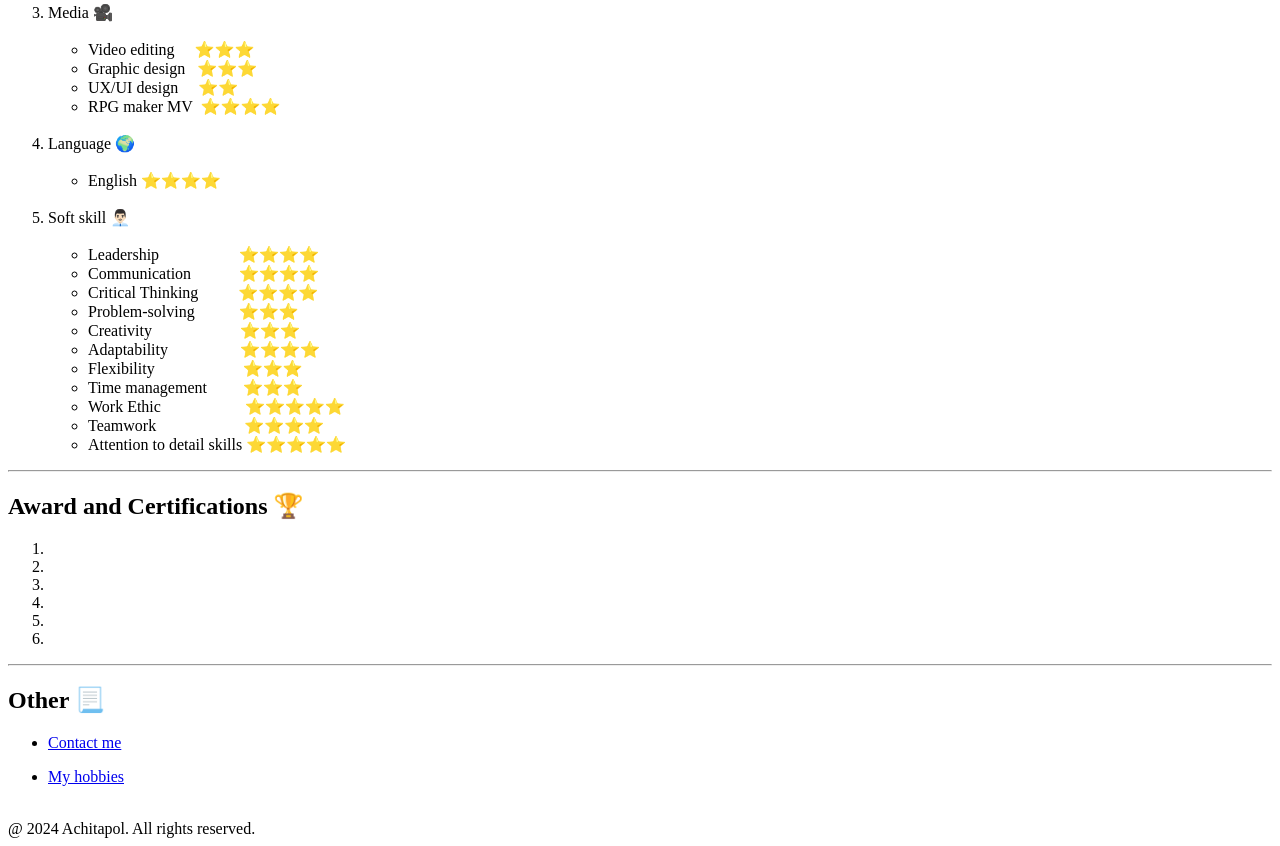
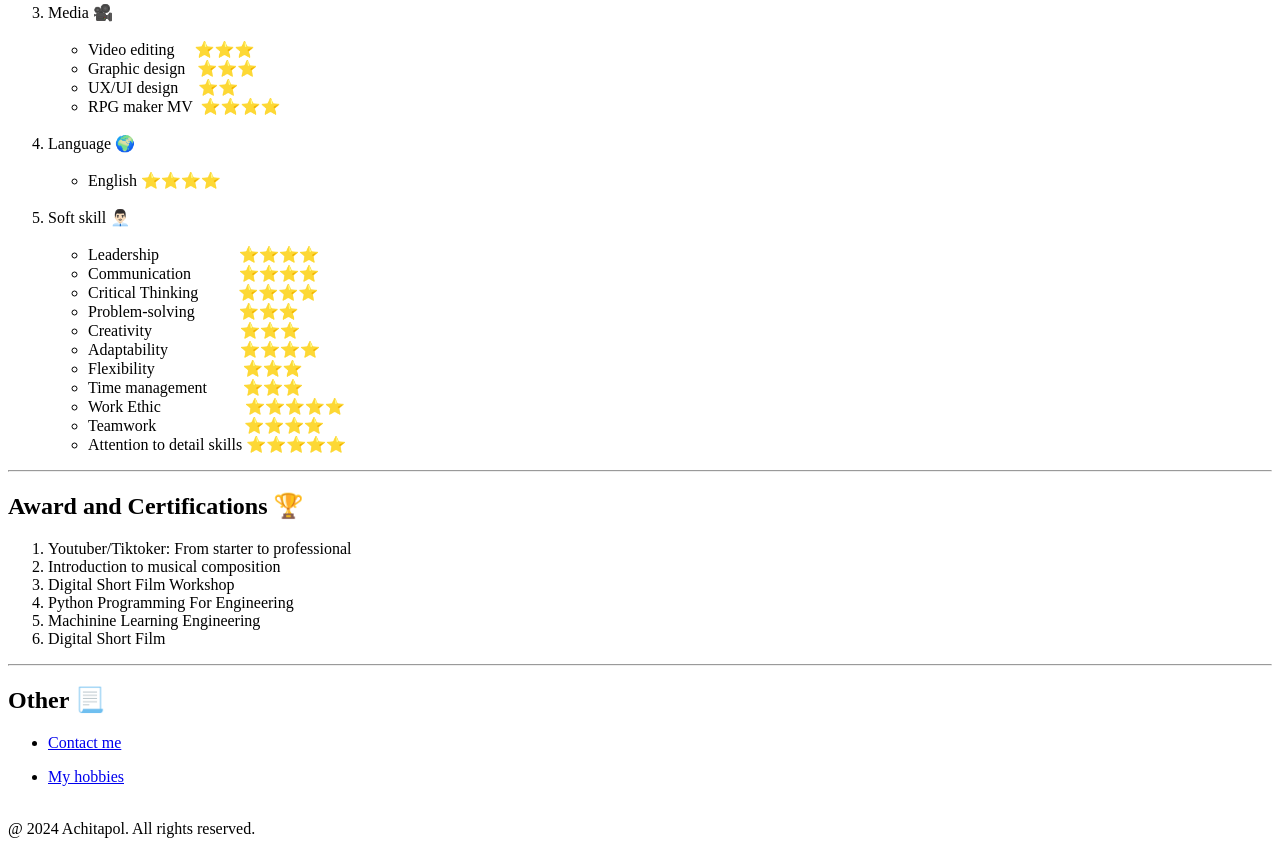
Before and after one commit to darkman2211/Capstone-Project, a plain HTML site: page index.html in a window 1280 px wide. Shown: the part 1031-1877 px from the top of the page. Drawn offline with Linux system fonts and the light colour scheme.

Commit message:
index.html

```diff
--- a/index.html
+++ b/index.html
@@ -13,8 +13,8 @@
         width="200">
     <p>
     <h2>Summary 📃</h2>
-    <p>I'm a energetic worker and serious person in work
-        time but in other time I'm a chill man. 😊</p>
+    <p>I'm an energetic worker and a serious person in work
+        time but at other times I'm a chill man. 😊</p>
     </p>
     <hr>
     <p>
@@ -26,7 +26,7 @@
     <p>
     <h2>Work experience 💼</h2>
     <p>Now I don't have any experience yet, but in the summer,
-        I will gain the experiences from my university and part-time job for sure.✨</p>
+        I will gain experience from my university and part-time job for sure.✨</p>
     </p>
     <hr>
     <h2>Skill 💡</h2>
@@ -90,12 +90,12 @@
     <h2>    Award and Certifications 🏆
     </h2>
     <ol>
-        <li></li>
-        <li></li>
-        <li></li>
-        <li></li>
-        <li></li>
-        <li></li>
+        <li>Youtuber/Tiktoker: From starter to professional</li>
+        <li>Introduction to musical composition</li>
+        <li>Digital Short Film Workshop</li>
+        <li>Python Programming For Engineering</li>
+        <li>Machinine Learning Engineering</li>
+        <li>Digital Short Film</li>
     </ol>
     <hr>
     <h2>Other 📃</h2>
```
